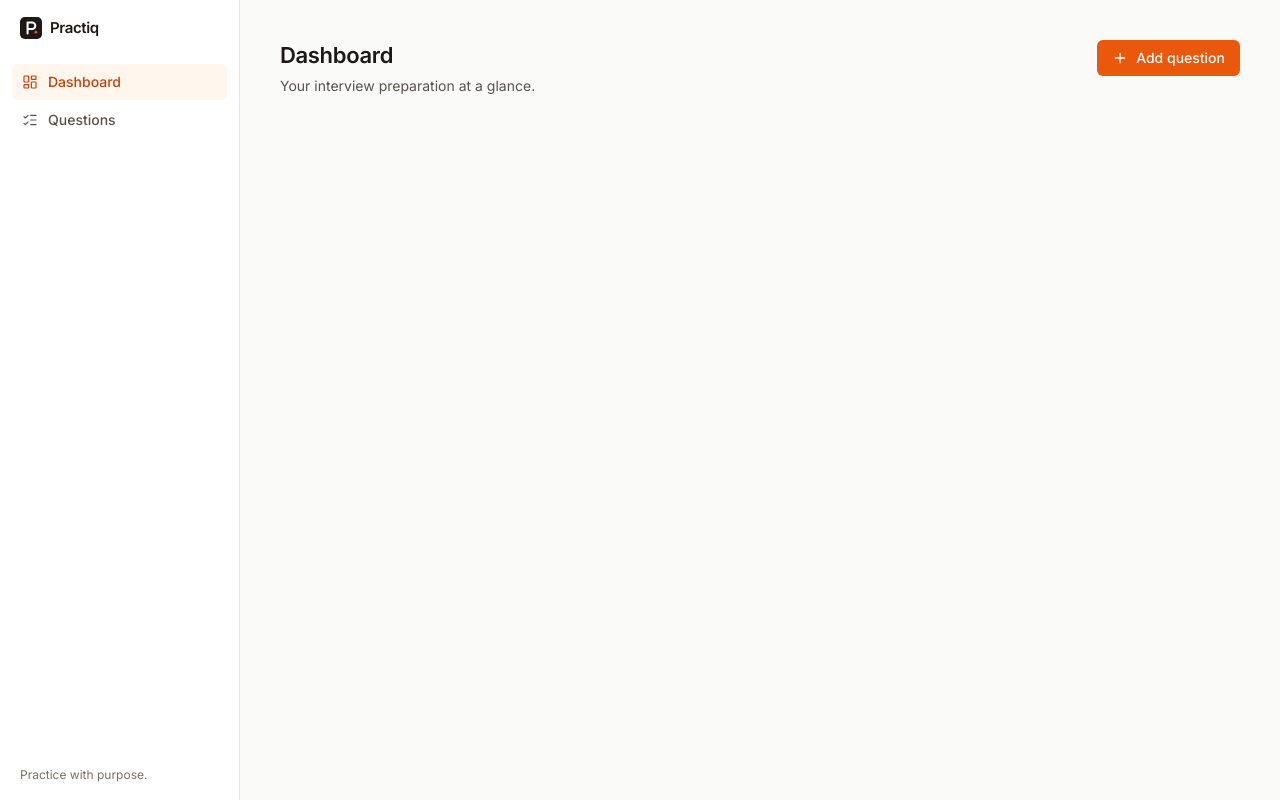
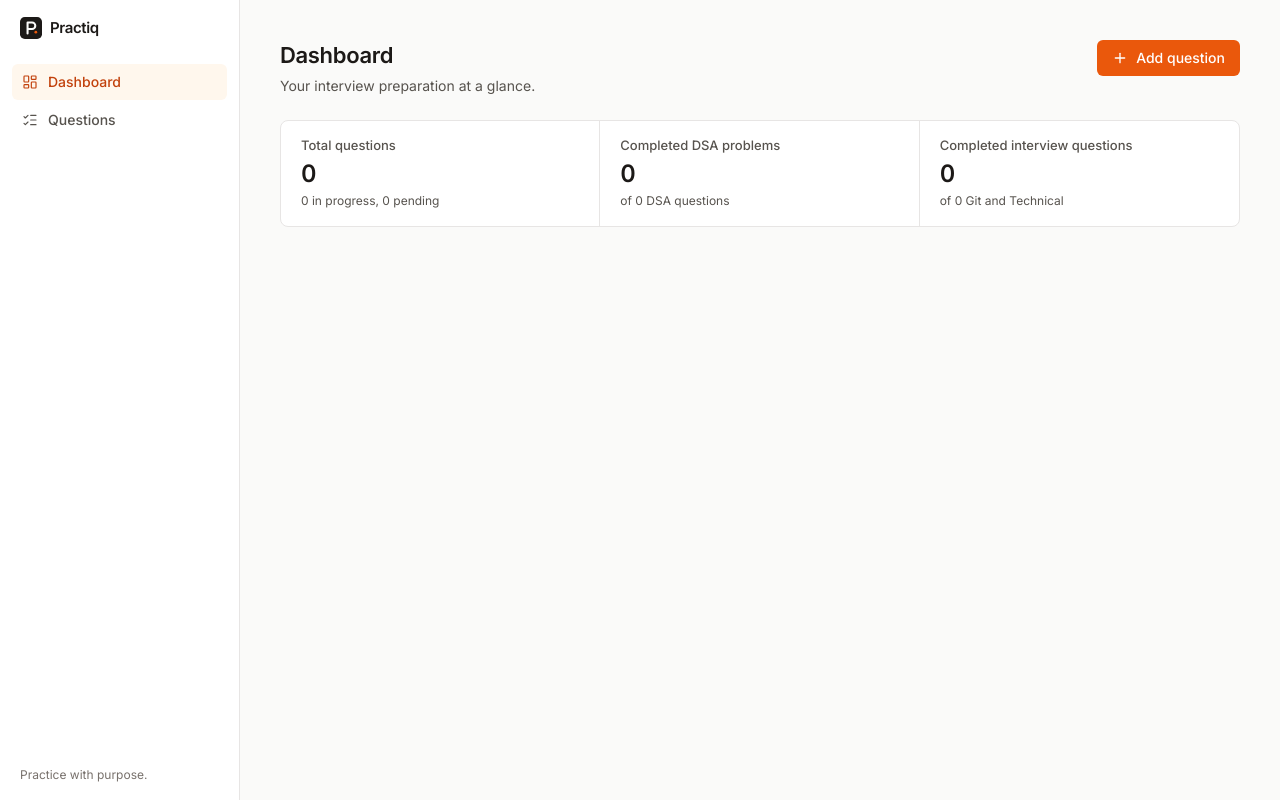
Before and after one commit to sinankp31/Practiq, a React (Vite) app: page / in a window 1280 px wide. Built offline with nearby package versions, Linux system fonts and the light colour scheme.

Commit message:
feat: implement dashboard statistics

```diff
--- /dev/null
+++ b/src/components/dashboard/StatsRow.tsx
@@ -0,0 +1,35 @@
+import type { PracticeStats } from '@/features/progress/selectStats'
+
+interface StatProps {
+  label: string
+  value: number
+  detail: string
+}
+
+function Stat({ label, value, detail }: StatProps) {
+  return (
+    <div className="px-4 py-4 sm:px-5">
+      <dt className="text-xs font-medium text-muted">{label}</dt>
+      <dd className="mt-1">
+        <span className="text-2xl font-semibold tracking-tight tabular-nums">{value}</span>
+        <span className="mt-0.5 block text-2xs text-muted">{detail}</span>
+      </dd>
+    </div>
+  )
+}
+
+/** One bordered strip with dividers, rather than three separate cards. */
+export function StatsRow({ stats }: { stats: PracticeStats }) {
+  const { total, inProgress, pending, dsa, interview } = stats
+  return (
+    <dl className="grid divide-y divide-border overflow-hidden rounded-panel border border-border bg-surface sm:grid-cols-3 sm:divide-x sm:divide-y-0">
+      <Stat label="Total questions" value={total} detail={`${inProgress} in progress, ${pending} pending`} />
+      <Stat label="Completed DSA problems" value={dsa.completed} detail={`of ${dsa.total} DSA ${dsa.total === 1 ? 'question' : 'questions'}`} />
+      <Stat
+        label="Completed interview questions"
+        value={interview.completed}
+        detail={`of ${interview.total} Git and Technical`}
+      />
+    </dl>
+  )
+}
--- /dev/null
+++ b/src/features/progress/selectStats.ts
@@ -0,0 +1,52 @@
+import { INTERVIEW_CATEGORIES } from '@/constants/questions'
+import type { Question } from '@/types/question'
+
+export interface CategoryProgress {
+  total: number
+  completed: number
+}
+
+export interface PracticeStats {
+  total: number
+  completed: number
+  inProgress: number
+  pending: number
+  /** DSA problems. */
+  dsa: CategoryProgress
+  /** Non-DSA questions (Git + Technical). */
+  interview: CategoryProgress
+  /** completed / total, rounded to a whole percent. 0 when there are no questions. */
+  percentComplete: number
+}
+
+const isInterviewCategory = (category: Question['category']) => INTERVIEW_CATEGORIES.some((c) => c === category)
+
+/** Everything on the dashboard derives from the question list here. Nothing is stored or hardcoded. */
+export function selectStats(questions: readonly Question[]): PracticeStats {
+  const stats: PracticeStats = {
+    total: questions.length,
+    completed: 0,
+    inProgress: 0,
+    pending: 0,
+    dsa: { total: 0, completed: 0 },
+    interview: { total: 0, completed: 0 },
+    percentComplete: 0,
+  }
+
+  for (const q of questions) {
+    const group = q.category === 'DSA' ? stats.dsa : isInterviewCategory(q.category) ? stats.interview : null
+    if (group) group.total++
+
+    if (q.status === 'Completed') {
+      stats.completed++
+      if (group) group.completed++
+    } else if (q.status === 'In Progress') {
+      stats.inProgress++
+    } else {
+      stats.pending++
+    }
+  }
+
+  stats.percentComplete = stats.total === 0 ? 0 : Math.round((stats.completed / stats.total) * 100)
+  return stats
+}
--- a/src/pages/DashboardPage.tsx
+++ b/src/pages/DashboardPage.tsx
@@ -1,7 +1,15 @@
+import { useMemo } from 'react'
+import { StatsRow } from '@/components/dashboard/StatsRow'
+import { PageHeader } from '@/components/layout/PageHeader'
 import { AddQuestionButton } from '@/components/questions/AddQuestionButton'
-import { PageHeader } from '@/components/layout/PageHeader'
+import { Skeleton } from '@/components/ui/Skeleton'
+import { usePractice } from '@/features/practice/usePractice'
+import { selectStats } from '@/features/progress/selectStats'
 
 export default function DashboardPage() {
+  const { questions, isLoading } = usePractice()
+  const stats = useMemo(() => selectStats(questions), [questions])
+
   return (
     <>
       <PageHeader
@@ -9,6 +17,7 @@ export default function DashboardPage() {
         description="Your interview preparation at a glance."
         action={<AddQuestionButton />}
       />
+      <div className="space-y-4">{isLoading ? <Skeleton className="h-24 w-full" /> : <StatsRow stats={stats} />}</div>
     </>
   )
 }
```
